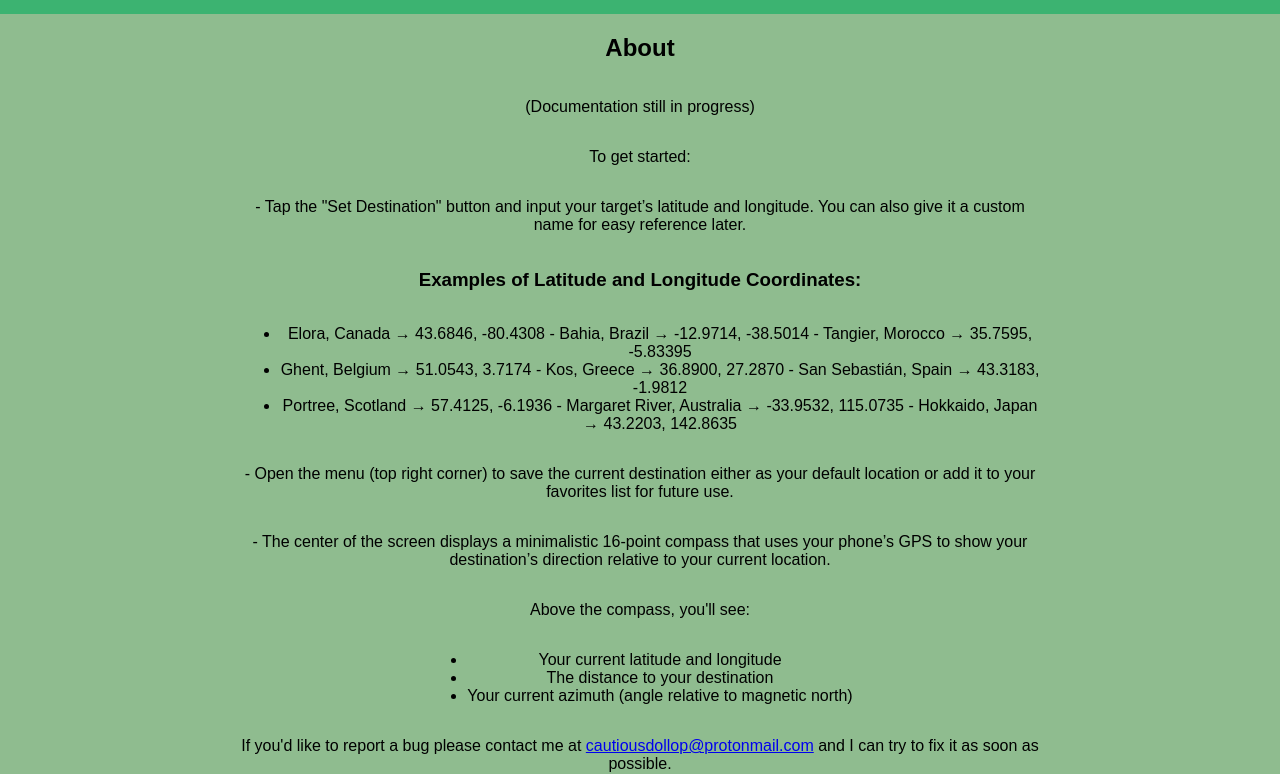
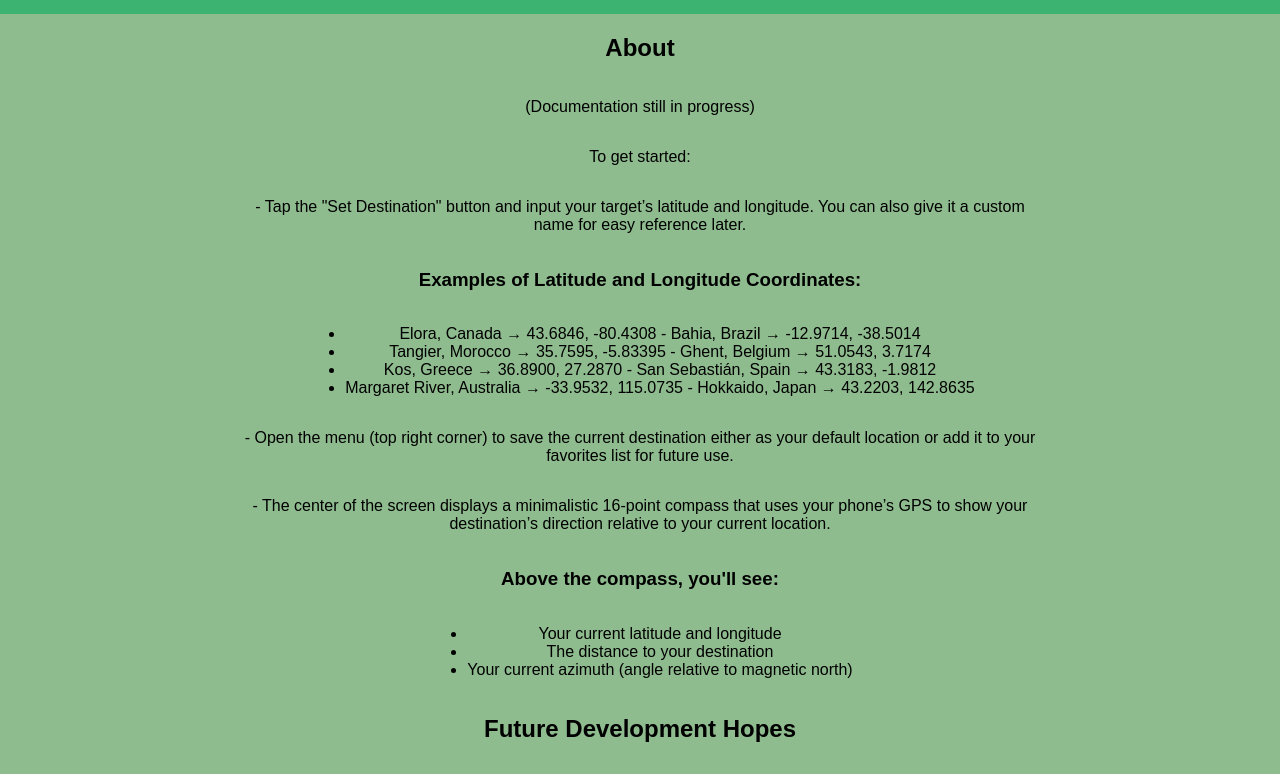
Before and after one commit to CautiousDollop/cautiousdollop.github.io, a plain HTML site: page krofly.html in a window 1280 px wide. Shown: the part 196-970 px from the top of the page. Drawn offline with Linux system fonts and the light colour scheme.

Commit message:
Update krofly.html
Clean up destinations and move stuff around.
Whisky and code.

```diff
--- a/krofly.html
+++ b/krofly.html
@@ -30,27 +30,29 @@
     <p>- Tap the "Set Destination" button and input your target’s latitude and longitude. You can also give it a custom name for easy reference later.</p>
     <h3>Examples of Latitude and Longitude Coordinates:</h3>
     <ul>
-      <li>Elora, Canada → 43.6846, -80.4308 - Bahia, Brazil → -12.9714, -38.5014 - Tangier, Morocco → 35.7595, -5.83395</li>
-      <li>Ghent, Belgium → 51.0543, 3.7174 - Kos, Greece → 36.8900, 27.2870 - San Sebastián, Spain → 43.3183, -1.9812</li>
-      <li>Portree, Scotland → 57.4125, -6.1936 - Margaret River, Australia → -33.9532, 115.0735 - Hokkaido, Japan → 43.2203, 142.8635</li>
+      <li>Elora, Canada → 43.6846, -80.4308  -  Bahia, Brazil → -12.9714, -38.5014</li>
+      <li>Tangier, Morocco → 35.7595, -5.83395  -  Ghent, Belgium → 51.0543, 3.7174</li>
+      <li>Kos, Greece → 36.8900, 27.2870  -  San Sebastián, Spain → 43.3183, -1.9812</li>
+      <li>Margaret River, Australia → -33.9532, 115.0735  -  Hokkaido, Japan → 43.2203, 142.8635</li>
     </ul>
     <p>- Open the menu (top right corner) to save the current destination either as your default location or add it to your favorites list for future use.</p>
     <p>- The center of the screen displays a minimalistic 16-point compass that uses your phone’s GPS to show your destination’s direction relative to your current location.</p>
-    <p>Above the compass, you'll see:</p>
+    <h3>Above the compass, you'll see:</h3>
     <ul>
       <li>Your current latitude and longitude</li>
       <li>The distance to your destination</li>
       <li>Your current azimuth (angle relative to magnetic north)</li>
     </ul>
-    <p>If you'd like to report a bug please contact me at <a href="mailto:cautiousdollop@protonmail.com">cautiousdollop@protonmail.com</a> and I can try to fix it as soon as possible.</p>
     <h2>Future Development Hopes</h2>
     <ul>
       <li>Improved menu with more customization options (adjust compass points, colours, and more)</li>
       <li>Better compass accuracy and calibration features</li>
       <li>Prettier, cleaner UI</li>
       <li>Integrated search functionality to find coordinates (while keeping KroFly free)</li>
+      <li>More display information options (Kilometers/Miles, destination info)</li>
       <li>(More ideas coming soon!)</li>
     </ul>
+    <p>If you'd like to report a bug please contact me at <a href="mailto:cautiousdollop@protonmail.com">cautiousdollop@protonmail.com</a> and I can try to fix it as soon as possible.</p>
   </main>
   <footer>
     <div class="footer-content">
```
